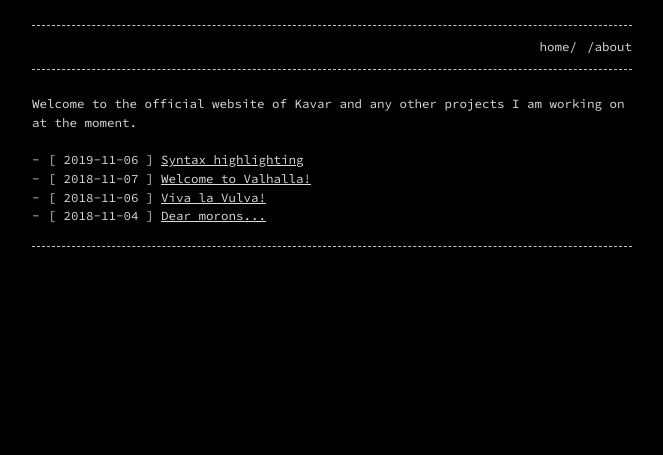
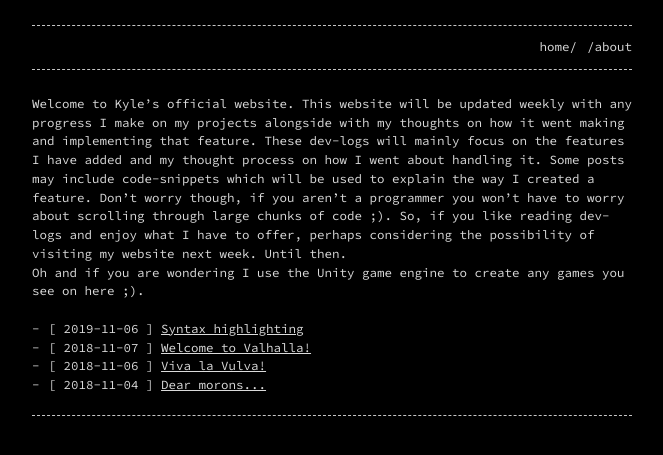
Before and after one commit to KyleS01/KyleS01.github.io, a Jekyll site: the page built from index.md, in a window 1280 px wide. Shown: the top 455 px of the page, without its empty margins (308-971 px from the left). Built offline with Jekyll 4.4.1, drawn with Linux system fonts in a browser that asks for light colours.

Commit message:
Update index.md

```diff
--- a/index.md
+++ b/index.md
@@ -4,4 +4,6 @@ layout: home
 permalink: home/
 ---
 
-Welcome to the official website of Kavar and any other projects I am working on at the moment.
+Welcome to Kyle’s official website. This website will be updated weekly with any progress I make on my projects alongside with my thoughts on how it went making and implementing that feature. These dev-logs will mainly focus on the features I have added and my thought process on how I went about handling it. Some posts may include code-snippets which will be used to explain the way I created a feature. Don’t worry though, if you aren’t a programmer you won’t have to worry about scrolling through large chunks of code ;). So, if you like reading dev-logs and enjoy what I have to offer, perhaps considering the possibility of visiting my website next week. Until then.
+
+Oh and if you are wondering I use the Unity game engine to create any games you see on here ;).
```
